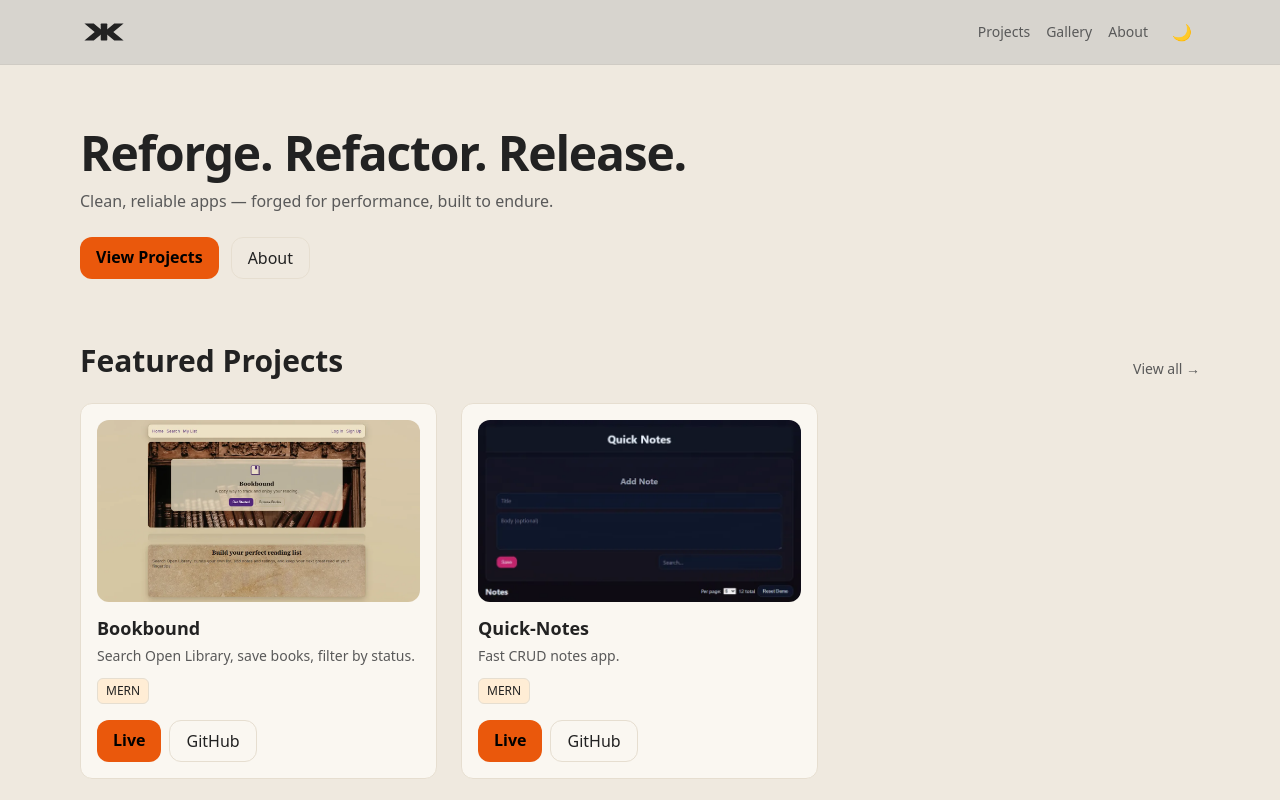
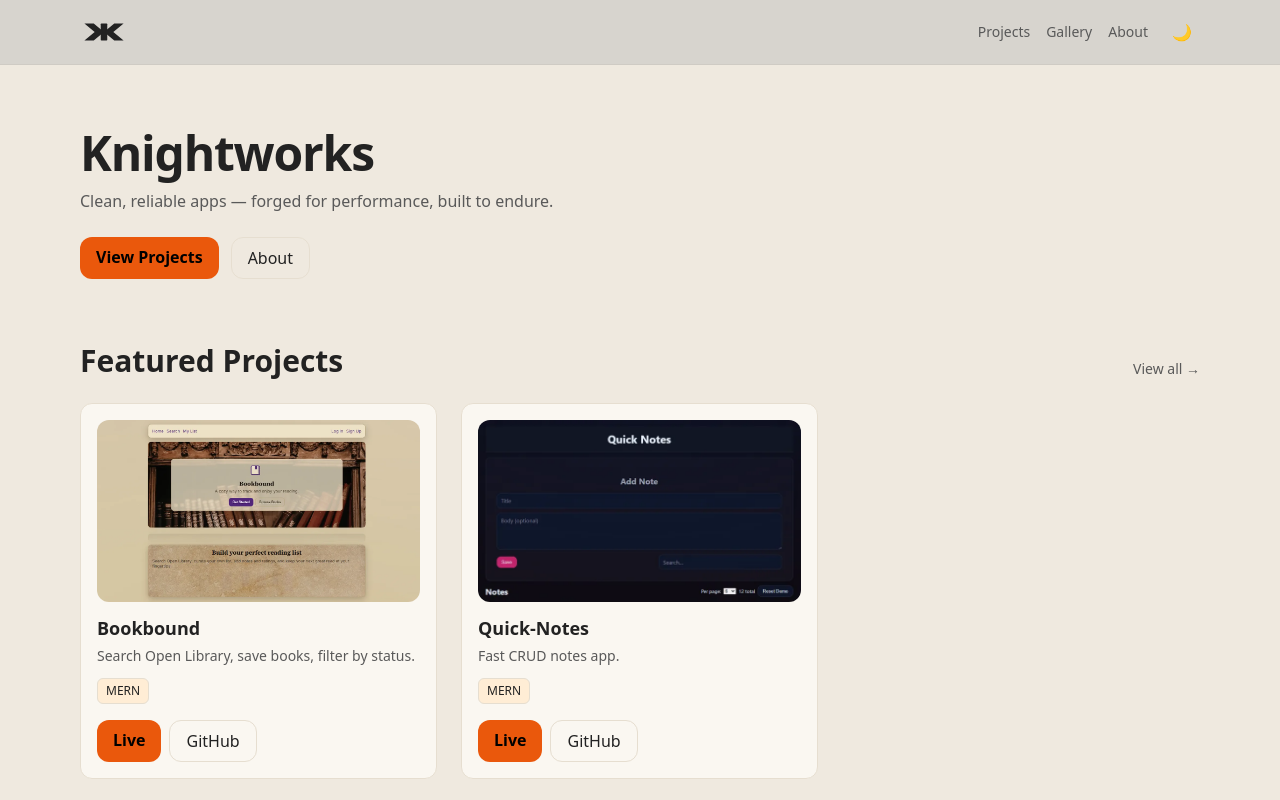
Before and after one commit to Xugknight/knightworks, a React (Vite) app: page / in a window 1280 px wide. Shown: the top 800 px of the page. Built offline with nearby package versions, Linux system fonts and the light colour scheme.

Commit message:
update home

```diff
--- a/src/pages/Home.jsx
+++ b/src/pages/Home.jsx
@@ -23,7 +23,7 @@ export default function Home() {
             {/* Hero */}
             <section className="max-w-6xl mx-auto px-4 py-16 animate-fadein [animation-delay:0ms]">
                 <h1 className="text-4xl md:text-5xl font-extrabold tracking-tight">
-                    Reforge. Refactor. Release.
+                    Knightworks
                 </h1>
                 <p className="text-[color:var(--subtext)] mt-3 max-w-xl">
                     Clean, reliable apps — forged for performance, built to endure.
```
